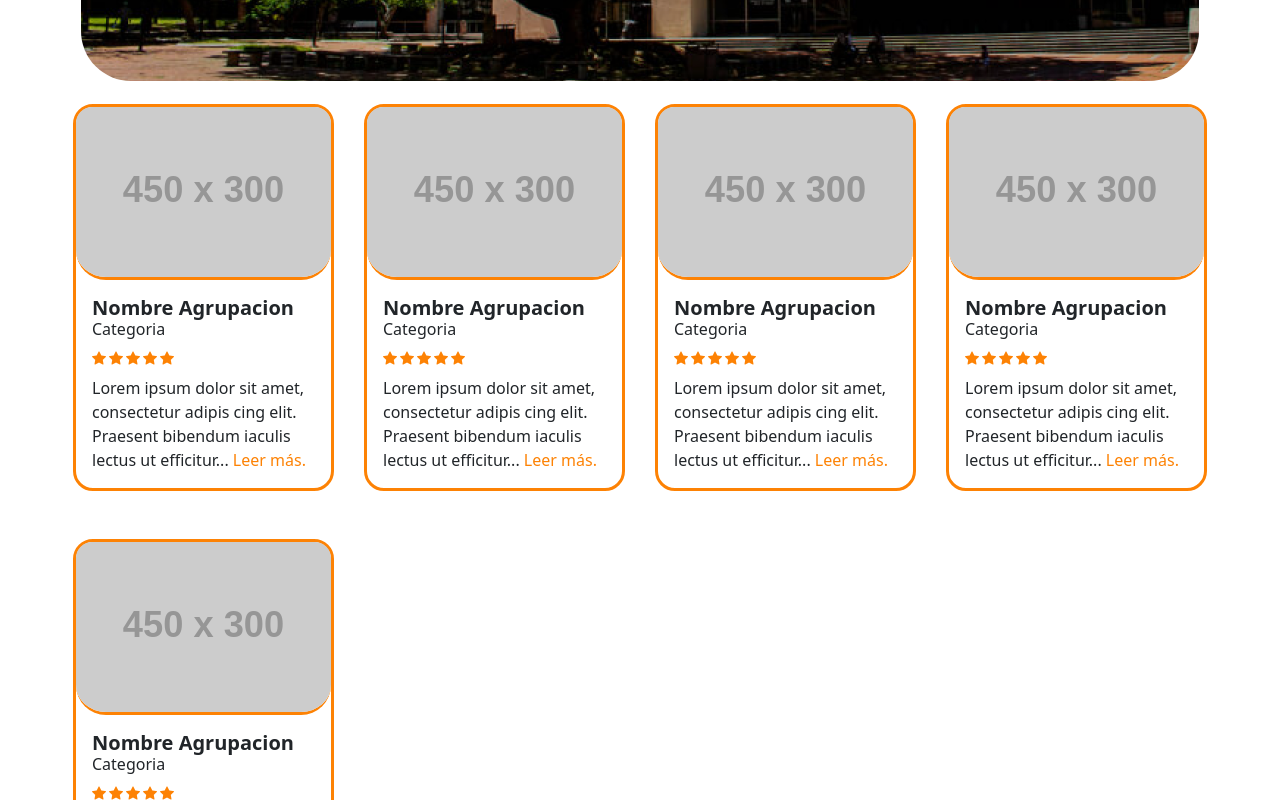
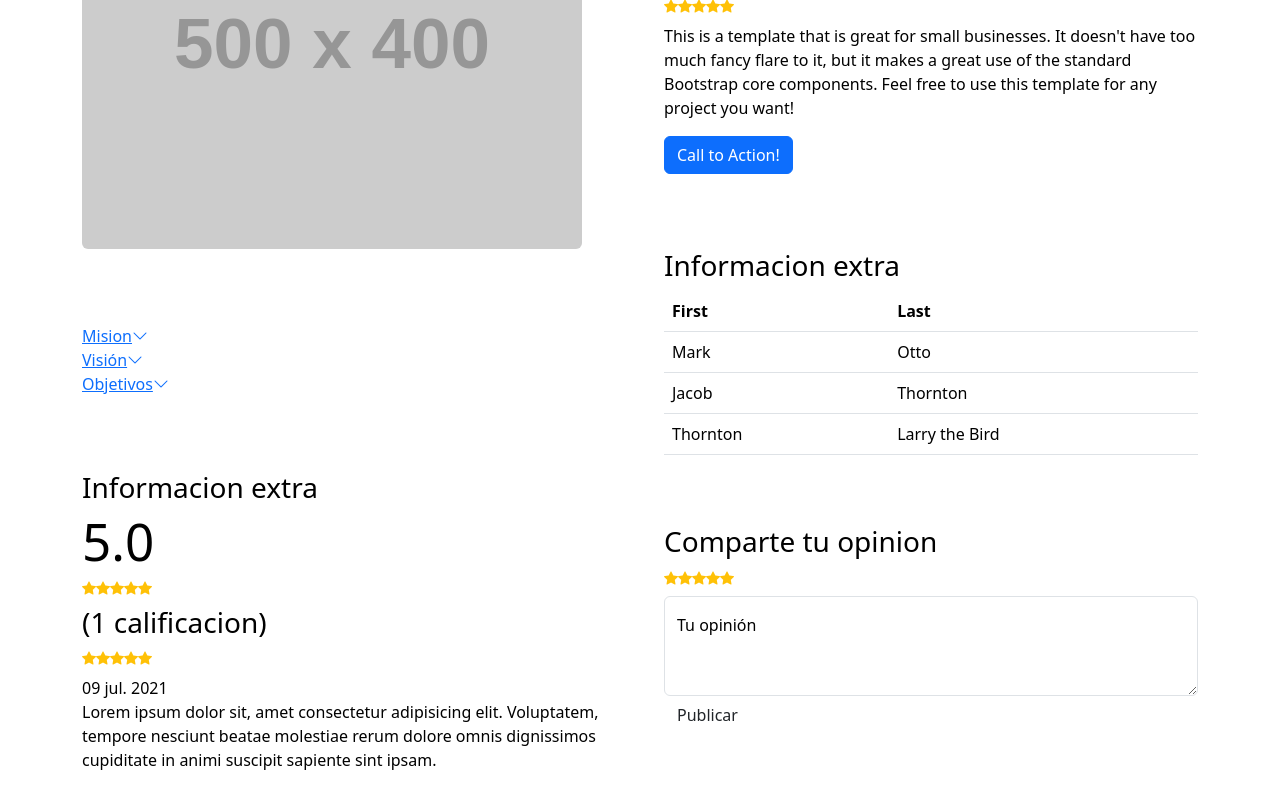
Before and after one commit to CarlosMarcaa/Proyecto-Sistemas-de-Informacion, a React (Vite) app: page /groups in a window 1280 px wide. Shown: the part 380-1180 px from the top of the page. Built offline with nearby package versions, Linux system fonts and the light colour scheme.

Commit message:
Estructura de ProfileGroup completada

```diff
--- a/src/App.css
+++ b/src/App.css
@@ -391,3 +391,6 @@ header{
   margin-right: 3px;
   color: #FD8204;
 }
+
+
+/**  **/
--- a/src/App.jsx
+++ b/src/App.jsx
@@ -3,7 +3,7 @@ import './App.css'
 import Landing from '../src/components/Landing'
 import Login from '../src/components/Login'
 import Register from '../src/components/Register'
-import Groups from '../src/components/Groups'
+import Groups from '../src/components/ProfileGroup'
 
 import {
   BrowserRouter as Router,
--- a/src/components/ListGroups.jsx
+++ b/src/components/ListGroups.jsx
@@ -15,12 +15,12 @@ const ListGroups = () => {
                         <div className="card-body">
                             <h5 className="fw-bolder titulo-card">Nombre Agrupacion</h5>
                             <h6 className="">Categoria</h6>
-                            <div class="d-flex small text-warning mb-2">
-                                <div class="bi-star-fill"></div>
-                                <div class="bi-star-fill"></div>
-                                <div class="bi-star-fill"></div>
-                                <div class="bi-star-fill"></div>
-                                <div class="bi-star-fill"></div>
+                            <div className="d-flex small text-warning mb-2">
+                                <div className="bi-star-fill"></div>
+                                <div className="bi-star-fill"></div>
+                                <div className="bi-star-fill"></div>
+                                <div className="bi-star-fill"></div>
+                                <div className="bi-star-fill"></div>
                             </div>
                             <p>Lorem ipsum dolor sit amet, consectetur adipis cing elit.
                                 Praesent bibendum iaculis lectus ut efficitur... <span className="leer-mas">Leer más.</span></p>
@@ -37,12 +37,12 @@ const ListGroups = () => {
                         <div className="card-body">
                             <h5 className="fw-bolder titulo-card">Nombre Agrupacion</h5>
                             <h6 className="">Categoria</h6>
-                            <div class="d-flex small text-warning mb-2">
-                                <div class="bi-star-fill"></div>
-                                <div class="bi-star-fill"></div>
-                                <div class="bi-star-fill"></div>
-                                <div class="bi-star-fill"></div>
-                                <div class="bi-star-fill"></div>
+                            <div className="d-flex small text-warning mb-2">
+                                <div className="bi-star-fill"></div>
+                                <div className="bi-star-fill"></div>
+                                <div className="bi-star-fill"></div>
+                                <div className="bi-star-fill"></div>
+                                <div className="bi-star-fill"></div>
                             </div>
                             <p>Lorem ipsum dolor sit amet, consectetur adipis cing elit.
                                 Praesent bibendum iaculis lectus ut efficitur... <span className="leer-mas">Leer más.</span></p>
@@ -59,12 +59,12 @@ const ListGroups = () => {
                         <div className="card-body">
                             <h5 className="fw-bolder titulo-card">Nombre Agrupacion</h5>
                             <h6 className="">Categoria</h6>
-                            <div class="d-flex small text-warning mb-2">
-                                <div class="bi-star-fill"></div>
-                                <div class="bi-star-fill"></div>
-                                <div class="bi-star-fill"></div>
-                                <div class="bi-star-fill"></div>
-                                <div class="bi-star-fill"></div>
+                            <div className="d-flex small text-warning mb-2">
+                                <div className="bi-star-fill"></div>
+                                <div className="bi-star-fill"></div>
+                                <div className="bi-star-fill"></div>
+                                <div className="bi-star-fill"></div>
+                                <div className="bi-star-fill"></div>
                             </div>
                             <p>Lorem ipsum dolor sit amet, consectetur adipis cing elit.
                                 Praesent bibendum iaculis lectus ut efficitur... <span className="leer-mas">Leer más.</span></p>
@@ -81,12 +81,12 @@ const ListGroups = () => {
                         <div className="card-body">
                             <h5 className="fw-bolder titulo-card">Nombre Agrupacion</h5>
                             <h6 className="">Categoria</h6>
-                            <div class="d-flex small text-warning mb-2">
-                                <div class="bi-star-fill"></div>
-                                <div class="bi-star-fill"></div>
-                                <div class="bi-star-fill"></div>
-                                <div class="bi-star-fill"></div>
-                                <div class="bi-star-fill"></div>
+                            <div className="d-flex small text-warning mb-2">
+                                <div className="bi-star-fill"></div>
+                                <div className="bi-star-fill"></div>
+                                <div className="bi-star-fill"></div>
+                                <div className="bi-star-fill"></div>
+                                <div className="bi-star-fill"></div>
                             </div>
                             <p>Lorem ipsum dolor sit amet, consectetur adipis cing elit.
                                 Praesent bibendum iaculis lectus ut efficitur... <span className="leer-mas">Leer más.</span></p>
@@ -103,12 +103,12 @@ const ListGroups = () => {
                         <div className="card-body">
                             <h5 className="fw-bolder titulo-card">Nombre Agrupacion</h5>
                             <h6 className="">Categoria</h6>
-                            <div class="d-flex small text-warning mb-2">
-                                <div class="bi-star-fill"></div>
-                                <div class="bi-star-fill"></div>
-                                <div class="bi-star-fill"></div>
-                                <div class="bi-star-fill"></div>
-                                <div class="bi-star-fill"></div>
+                            <div className="d-flex small text-warning mb-2">
+                                <div className="bi-star-fill"></div>
+                                <div className="bi-star-fill"></div>
+                                <div className="bi-star-fill"></div>
+                                <div className="bi-star-fill"></div>
+                                <div className="bi-star-fill"></div>
                             </div>
                             <p>Lorem ipsum dolor sit amet, consectetur adipis cing elit.
                                 Praesent bibendum iaculis lectus ut efficitur... <span className="leer-mas">Leer más.</span></p>
--- /dev/null
+++ b/src/components/ProfileGroup.jsx
@@ -0,0 +1,154 @@
+import Navbar from './Navbar'
+import HeaderSmall from './HeaderSmall'
+
+const ProfileGroup = () => {
+    return (
+        <>
+            <Navbar/>
+            <HeaderSmall/>
+            <div className="container">
+                <div className="row gx-4 gx-lg-5 align-items-center my-5">
+                    <div className="col-lg-6">
+                        <img
+                        className="img-fluid rounded mb-4 mb-lg-0"
+                        src="https://dummyimage.com/500x400/dee2e6/6c757d.jpg"
+                        alt="..."
+                        />
+                    </div>
+                    <div className="col-lg-6">
+                        <span>Categoria / Nombre del grupo</span>
+                        <h2 className="font-weight-light">Nombre Agrupacion</h2>
+                        <div className="d-flex small text-warning mb-2">
+                            <div className="bi-star-fill"></div>
+                            <div className="bi-star-fill"></div>
+                            <div className="bi-star-fill"></div>
+                            <div className="bi-star-fill"></div>
+                            <div className="bi-star-fill"></div>
+                        </div>
+                        <p>
+                        This is a template that is great for small businesses. It doesn't have too
+                        much fancy flare to it, but it makes a great use of the standard Bootstrap
+                        core components. Feel free to use this template for any project you want!
+                        </p>
+                        <a className="btn btn-primary" href="#!">
+                        Call to Action!
+                        </a>
+                    </div>
+                    <div className="col-lg-6">
+                        <div className="title-collapse">
+                            <a className="" data-bs-toggle="collapse" href="#collapseExample" role="button" aria-expanded="false" aria-controls="collapseExample">
+                                Mision
+                                <i className="bi bi-chevron-down"></i>
+                            </a>
+                        </div>
+                        <div className="collapse" id="collapseExample">
+                            Some placeholder content for the collapse component. This panel is hidden
+                            by default but revealed when the user activates the relevant trigger.
+                        </div>
+                        <div className="title-collapse">
+                            <a className="" data-bs-toggle="collapse" href="#collapseExample2" role="button" aria-expanded="false" aria-controls="collapseExample">
+                                Visión
+                                <i className="bi bi-chevron-down"></i>
+                            </a>
+                        </div>
+                        <div className="collapse" id="collapseExample2">
+                            Some placeholder content for the collapse component. This panel is hidden
+                            by default but revealed when the user activates the relevant trigger.
+                        </div>
+                        <div className="title-collapse">
+                            <a className="" data-bs-toggle="collapse" href="#collapseExample3" role="button" aria-expanded="false" aria-controls="collapseExample">
+                                Objetivos
+                                <i className="bi bi-chevron-down"></i>
+                            </a>
+                        </div>
+                        <div className="collapse" id="collapseExample3">
+                            Some placeholder content for the collapse component. This panel is hidden
+                            by default but revealed when the user activates the relevant trigger.
+                        </div>
+                    </div>
+                    <div className="col-lg-6">
+                        <h3>Informacion extra</h3>
+                        <table className="table">
+                            <thead>
+                                <tr>
+                                <th scope="col">First</th>
+                                <th scope="col">Last</th>
+                                </tr>
+                            </thead>
+                            <tbody>
+                                <tr>
+                                <td>Mark</td>
+                                <td>Otto</td>
+                                </tr>
+                                <tr>
+                                <td>Jacob</td>
+                                <td>Thornton</td>
+                                </tr>
+                                <tr>
+                                <td>Thornton</td>
+                                <td colSpan={2}>Larry the Bird</td>
+                                </tr>
+                            </tbody>
+                        </table>
+
+                    </div>
+                    <div className="col-lg-6">
+                        <h3>Informacion extra</h3>
+                        <div className="col-lg-4">
+                            <h1>5.0</h1>
+                        </div>
+                        <div className="col-lg-8">
+                            <div className="d-flex small text-warning mb-2">
+                                <div className="bi-star-fill"></div>
+                                <div className="bi-star-fill"></div>
+                                <div className="bi-star-fill"></div>
+                                <div className="bi-star-fill"></div>
+                                <div className="bi-star-fill"></div>
+                            </div>
+                            <h3>(1 calificacion)</h3>
+                        </div>
+                        <div>
+                            <div className="d-flex small text-warning mb-2">
+                                <div className="bi-star-fill"></div>
+                                <div className="bi-star-fill"></div>
+                                <div className="bi-star-fill"></div>
+                                <div className="bi-star-fill"></div>
+                                <div className="bi-star-fill"></div>
+                            </div>
+                            <span>09 jul. 2021</span>
+                            <p>Lorem ipsum dolor sit, amet consectetur adipisicing elit.
+                                 Voluptatem, tempore nesciunt beatae molestiae rerum
+                                 dolore omnis dignissimos cupiditate in animi suscipit
+                                  sapiente sint ipsam.</p>
+                        </div>
+                    </div>
+                    <div className="col-lg-6">
+                        <h3>Comparte tu opinion</h3>
+
+                        <div className="d-flex small text-warning mb-2">
+                            <div cass="bi-star-fill"></div>
+                            <div className="bi-star-fill"></div>
+                            <div className="bi-star-fill"></div>
+                            <div className="bi-star-fill"></div>
+                            <div className="bi-star-fill"></div>
+                            <div className="bi-star-fill"></div>
+                        </div>
+                        <div className="form-floating">
+                            <textarea
+                                className="form-control"
+                                placeholder="Leave a comment here"
+                                id="floatingTextarea2"
+                                style={{ height: 100 }}
+                                defaultValue={""}
+                            />
+                            <label htmlFor="floatingTextarea2">Tu opinión</label>
+                        </div>
+                        <a href="#" className="btn btn-login">Publicar</a>
+                    </div>
+                </div>
+            </div>
+        </>
+    )
+}
+
+export default ProfileGroup
--- a/src/components/RegisterC.jsx
+++ b/src/components/RegisterC.jsx
@@ -29,8 +29,8 @@ const RegisterC = () => {
                                             <input type="text" className="form-control" id="floatingInput" placeholder="name@example.com"/>
                                             <label htmlFor="floatingInput">Carnet</label>
                                         </div>
-                                        <div class="form-floating mb-3">
-                                            <select class="form-select" id="floatingSelect" aria-label="Floating label select example">
+                                        <div className="form-floating mb-3">
+                                            <select className="form-select" id="floatingSelect" aria-label="Floating label select example">
                                                 <option selected>Carrera</option>
                                                 <option value="1">Ingenieria</option>
                                                 <option value="2">Ingenieria</option>
```
Also changed, not shown: src/components/Register.jsx (+4 -4 lines).
